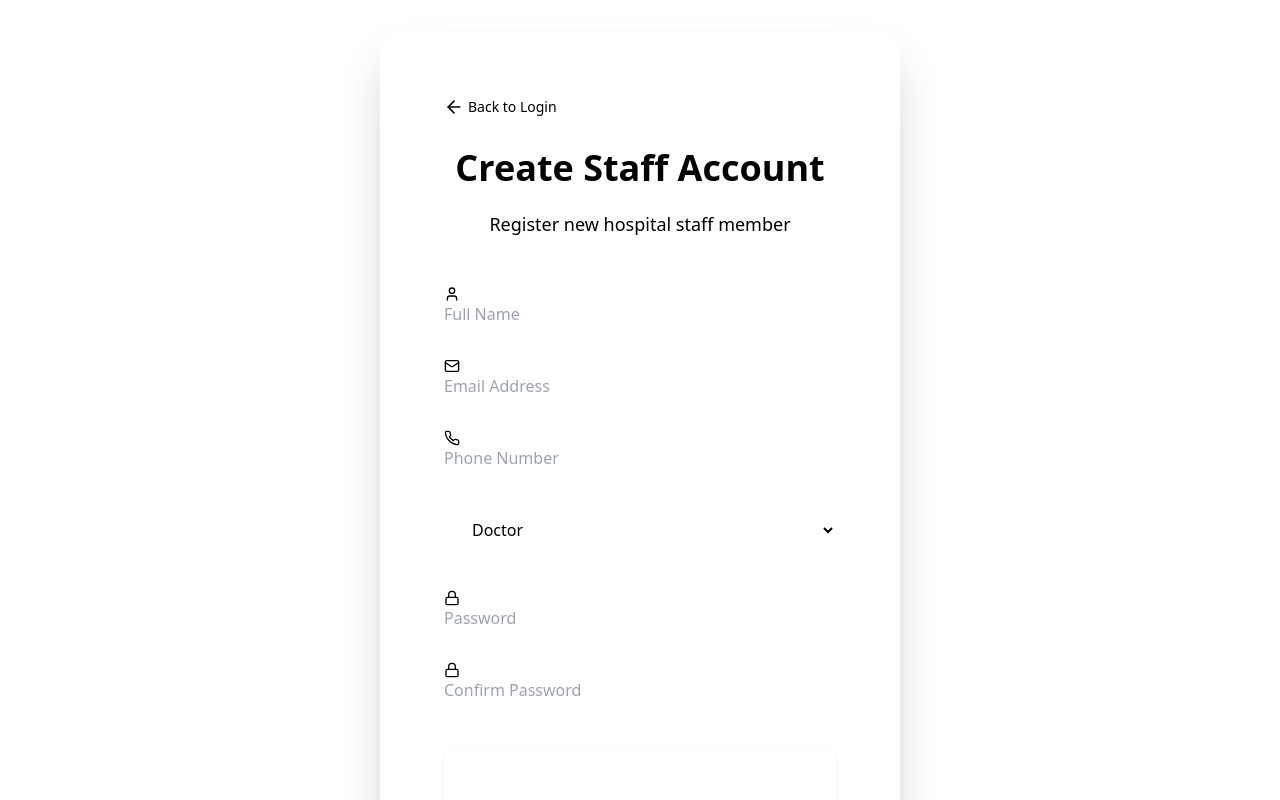
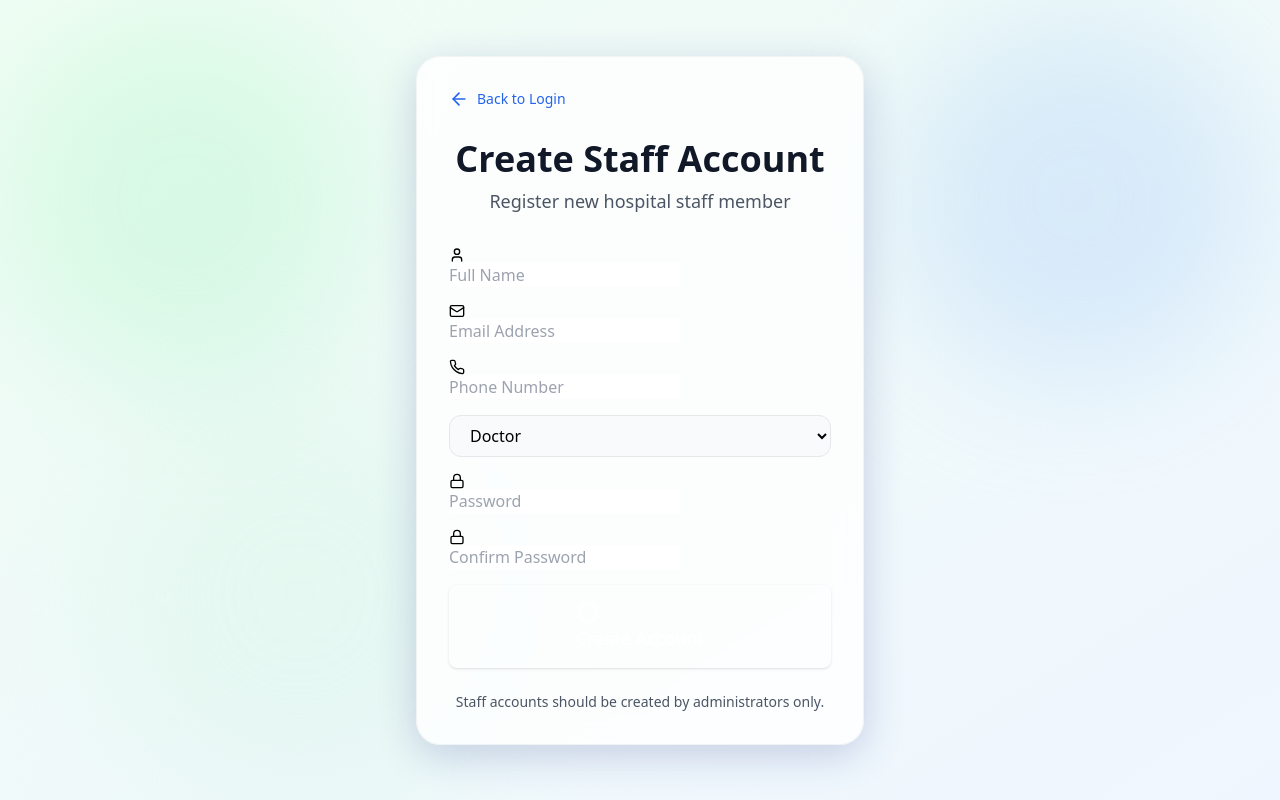
Before and after one commit to FkReMy/hospital-bed-system, a React (Vite) app in the folder hospital-bed-frontend/: page /register in a window 1280 px wide. Shown: the top 800 px of the page. Built offline with nearby package versions, Linux system fonts and the light colour scheme; no server answers.

Commit message:
Update RegisterPage with new healthcare design matching LoginPage
Co-authored-by: azeemaaa <236240222+azeemaaa@users.noreply.github.com>

```diff
--- a/hospital-bed-frontend/src/pages/auth/RegisterPage.jsx
+++ b/hospital-bed-frontend/src/pages/auth/RegisterPage.jsx
@@ -103,22 +103,30 @@ const RegisterPage = () => {
   };
 
   return (
-    <div className="registerPage">
-      <div className="registerContainer">
-        <Card className="registerCard">
-          <div className="registerHeader">
-            <Link className="backLink" to="/login">
+    <div className="min-h-screen bg-gradient-to-br from-green-50 to-blue-50 flex items-center justify-center p-8 relative overflow-hidden">
+      {/* Decorative blurred orbs */}
+      <div className="absolute top-0 left-0 w-96 h-96 bg-green-100 rounded-full mix-blend-multiply filter blur-3xl opacity-70 animate-blob" />
+      <div className="absolute top-0 right-0 w-96 h-96 bg-blue-100 rounded-full mix-blend-multiply filter blur-3xl opacity-70 animate-blob animation-delay-2000" />
+      <div className="absolute -bottom-8 left-20 w-96 h-96 bg-green-50 rounded-full mix-blend-multiply filter blur-3xl opacity-70 animate-blob animation-delay-4000" />
+
+      <div className="relative z-10 w-full max-w-md">
+        <div className="bg-white/80 backdrop-blur-md border border-gray-200/50 shadow-glass-lg rounded-2xl p-8">
+          <div className="mb-6">
+            <Link className="inline-flex items-center gap-2 text-sm text-blue-600 hover:text-blue-700 transition-colors" to="/login">
               <ArrowLeft size={20} />
               Back to Login
             </Link>
-            <h1 className="registerTitle">Create Staff Account</h1>
-            <p className="registerSubtitle">
+          </div>
+
+          <div className="text-center mb-8">
+            <h1 className="text-4xl font-bold text-gray-900 mb-2">Create Staff Account</h1>
+            <p className="text-lg text-gray-600">
               Register new hospital staff member
             </p>
           </div>
 
-          <form className="registerForm" onSubmit={handleSubmit}>
-            <div className="formGroup">
+          <form className="space-y-4" onSubmit={handleSubmit}>
+            <div>
               <Input
                 disabled={registerMutation.isPending}
                 leftIcon={User}
@@ -128,7 +136,7 @@ const RegisterPage = () => {
               />
             </div>
 
-            <div className="formGroup">
+            <div>
               <Input
                 disabled={registerMutation.isPending}
                 leftIcon={Mail}
@@ -139,7 +147,7 @@ const RegisterPage = () => {
               />
             </div>
 
-            <div className="formGroup">
+            <div>
               <Input
                 disabled={registerMutation.isPending}
                 leftIcon={Phone}
@@ -150,9 +158,9 @@ const RegisterPage = () => {
               />
             </div>
 
-            <div className="formGroup">
+            <div>
               <select
-                className="roleSelect"
+                className="w-full bg-gray-50 border border-gray-200 rounded-xl px-4 py-2 focus:ring-2 focus:ring-green-500/20 focus:border-green-500 transition-all duration-300"
                 disabled={registerMutation.isPending}
                 value={formData.role}
                 onChange={handleChange('role')}
@@ -164,7 +172,7 @@ const RegisterPage = () => {
               </select>
             </div>
 
-            <div className="formGroup">
+            <div>
               <Input
                 disabled={registerMutation.isPending}
                 leftIcon={Lock}
@@ -175,7 +183,7 @@ const RegisterPage = () => {
               />
             </div>
 
-            <div className="formGroup">
+            <div>
               <Input
                 disabled={registerMutation.isPending}
                 leftIcon={Lock}
@@ -187,7 +195,7 @@ const RegisterPage = () => {
             </div>
 
             <Button
-              className="registerButton"
+              className="w-full"
               disabled={registerMutation.isPending}
               isLoading={registerMutation.isPending}
               size="lg"
@@ -198,12 +206,12 @@ const RegisterPage = () => {
             </Button>
           </form>
 
-          <div className="registerFooter">
-            <p className="note">
+          <div className="mt-6 text-center">
+            <p className="text-sm text-gray-600">
               Staff accounts should be created by administrators only.
             </p>
           </div>
-        </Card>
+        </div>
       </div>
     </div>
   );
```
